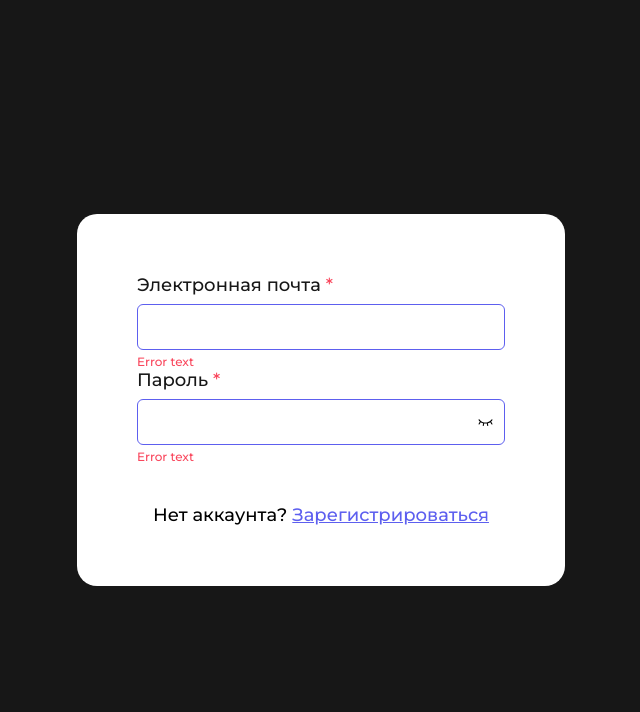
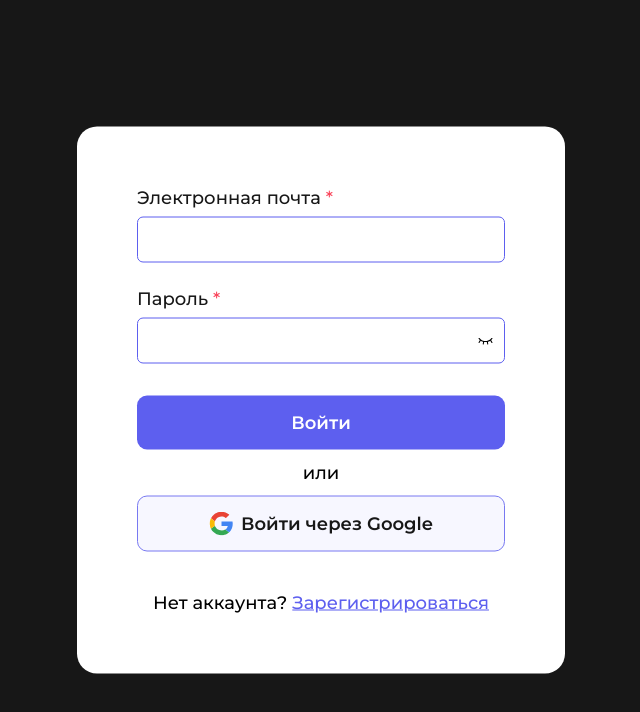
Before and after one commit to Githance/frontend, a React (Create React App) app: page /authentication in a window 1280 px wide. Shown: the top 712 px of the page, without its empty margins (319-959 px from the left). Built offline with nearby package versions, Linux system fonts and the light colour scheme.

Commit message:
feat: сделать верстку страницы аутентификации

```diff
--- a/src/components/authentication-page/authentication-page.jsx
+++ b/src/components/authentication-page/authentication-page.jsx
@@ -1,7 +1,10 @@
+/* eslint-disable react/self-closing-comp */
 import { useState } from "react";
 import { NavLink } from "react-router-dom";
+import cn from "classnames";
 import Form from "../form/form";
 import Fieldset from "../fieldset/fieldset";
+import Button from "../button/button";
 import style from "./authentication-page.module.css";
 
 function AuthenticationPage() {
@@ -25,10 +28,22 @@ function AuthenticationPage() {
           required="required"
           label="Пароль"
           name="password"
+          className={style.input}
           togglePassword={() => togglePassword()}
           showPassword={showPassword}
           button
         />
+        <Button className={cn(style.button, style.button__main)} type="submit">
+          Войти
+        </Button>
+        <p className={style.text}>или</p>
+        <Button
+          className={cn(style.button, style.button__google)}
+          type="submit"
+        >
+          <span className={style.icon}></span>
+          Войти через Google
+        </Button>
         <div className={style.container__text}>
           <p className={style.text}>
             Нет аккаунта?
--- a/src/components/authentication-page/authentication-page.module.css
+++ b/src/components/authentication-page/authentication-page.module.css
@@ -8,6 +8,10 @@
   margin-top: 40px;
   display: flex;
   justify-content: center;
+}
+
+.input {
+  margin-top: 25px;
 }
 
 .text {
@@ -32,3 +36,51 @@
 .link:active {
   color: var(--bg-color-button-pressed);
 }
+
+.button {
+  width: 100%;
+  min-width: 300px;
+  display: flex;
+  justify-content: center;
+  align-items: center;
+  border-radius: 10px;
+}
+
+.button__main {
+  margin: 32px 0 12px;
+  padding: 16px 0;
+  color: var(--text-color-white);
+  background-color: var(--bg-color-button-normal);
+}
+
+.button__main:hover {
+  background-color: var(--bg-color-button-hover);
+}
+
+.button__main:active {
+  background-color: var(--bg-color-button-normal);
+}
+
+.icon {
+  width: 24px;
+  height: 24px;
+  margin-right: 8px;
+  background-image: url(../../images/google-icon.svg);
+  background-position: center;
+}
+
+.button__google {
+  margin-top: 12px;
+  padding: 15px 0;
+  border: 1px solid var(--border-color-g-button);
+  background-color: var(--bg-color-g-button-normal);
+  color: var(--text-color-black);
+}
+
+.button__google:hover {
+  background-color: var(--bg-color-g-button-hover);
+}
+
+.button__google:active {
+  background-color: var(--bg-color-g-button-normal);
+}
--- a/src/components/button/button.jsx
+++ b/src/components/button/button.jsx
@@ -1,11 +1,20 @@
+/* eslint-disable react/prop-types */
 /* eslint-disable react/button-has-type */
 import PropTypes from "prop-types";
+import cn from "classnames";
+import style from "./button.module.css";
 
-function Button({ type, children }) {
-  return <button type={type}>{children}</button>;
+function Button({ type, className, children }) {
+  return (
+    <button className={cn(style.button, className)} type={type}>
+      {children}
+    </button>
+  );
 }
 
 Button.propTypes = {
   type: PropTypes.string.isRequired,
   children: PropTypes.string.isRequired,
 };
+
+export default Button;
--- /dev/null
+++ b/src/components/button/button.module.css
@@ -0,0 +1,9 @@
+.button {
+  margin: 0;
+  padding: 0;
+  border: 0;
+  font-weight: 600;
+  font-size: 18px;
+  line-height: 22px;
+  cursor: pointer;
+}
--- a/src/components/fieldset/fieldset.jsx
+++ b/src/components/fieldset/fieldset.jsx
@@ -42,7 +42,7 @@ function Fieldset({
           ></button>
         )}
       </div>
-      <span className={cn(style.text)}>Error text</span>
+      {false && <span className={cn(style.text)}>Error text</span>}
     </fieldset>
   );
 }
--- a/src/components/fieldset/fieldset.module.css
+++ b/src/components/fieldset/fieldset.module.css
@@ -20,15 +20,16 @@
   background-size: contain;
   background-repeat: no-repeat;
   position: absolute;
-  top: 20px;
   right: 12.5px;
 }
 
 .input__button_close {
+  top: 20px;
   background-image: url(../../images/input-icon-close.svg);
 }
 
 .input__button_open {
+  top: 18px;
   background-image: url(../../images/input-icon-open.svg);
 }
 
--- a/src/components/form/form.jsx
+++ b/src/components/form/form.jsx
@@ -2,7 +2,11 @@ import PropTypes from "prop-types";
 import style from "./form.module.css";
 
 function Form({ children }) {
-  return <form className={style.form}>{children}</form>;
+  return (
+    <form className={style.form} noValidate>
+      {children}
+    </form>
+  );
 }
 
 Form.propTypes = {
--- a/src/components/form/form.module.css
+++ b/src/components/form/form.module.css
@@ -8,4 +8,7 @@
   top: 50%;
   left: 50%;
   transform: translate(-50%, -50%);
+  display: flex;
+  flex-direction: column;
+  align-items: center;
 }
--- a/src/index.css
+++ b/src/index.css
@@ -16,6 +16,13 @@ body {
   --bg-color-button-pressed: #5d5fef;
   --bg-color-button-disabled: rgba(93, 95, 239, 0.5);
 
+  /* Переменные основных цветов для кнопки Google */
+  --bg-color-g-button-normal: rgba(93, 95, 239, 0.05);
+  --bg-color-g-button-hover: rgba(93, 95, 239, 0.2);
+  --bg-color-g-button-pressed: rgba(93, 95, 239, 0.05);
+  --bg-color-g-button-disabled: rgba(93, 95, 239, 0.05);
+  --border-color-g-button: #7879f1;
+
   /* Перемнные основных цветов полей ввода */
   --color-input-normal: #5d5fef;
   --color-input-true: #6be0a8;
```
Also changed, not shown: src/images/google-icon.svg (added).
